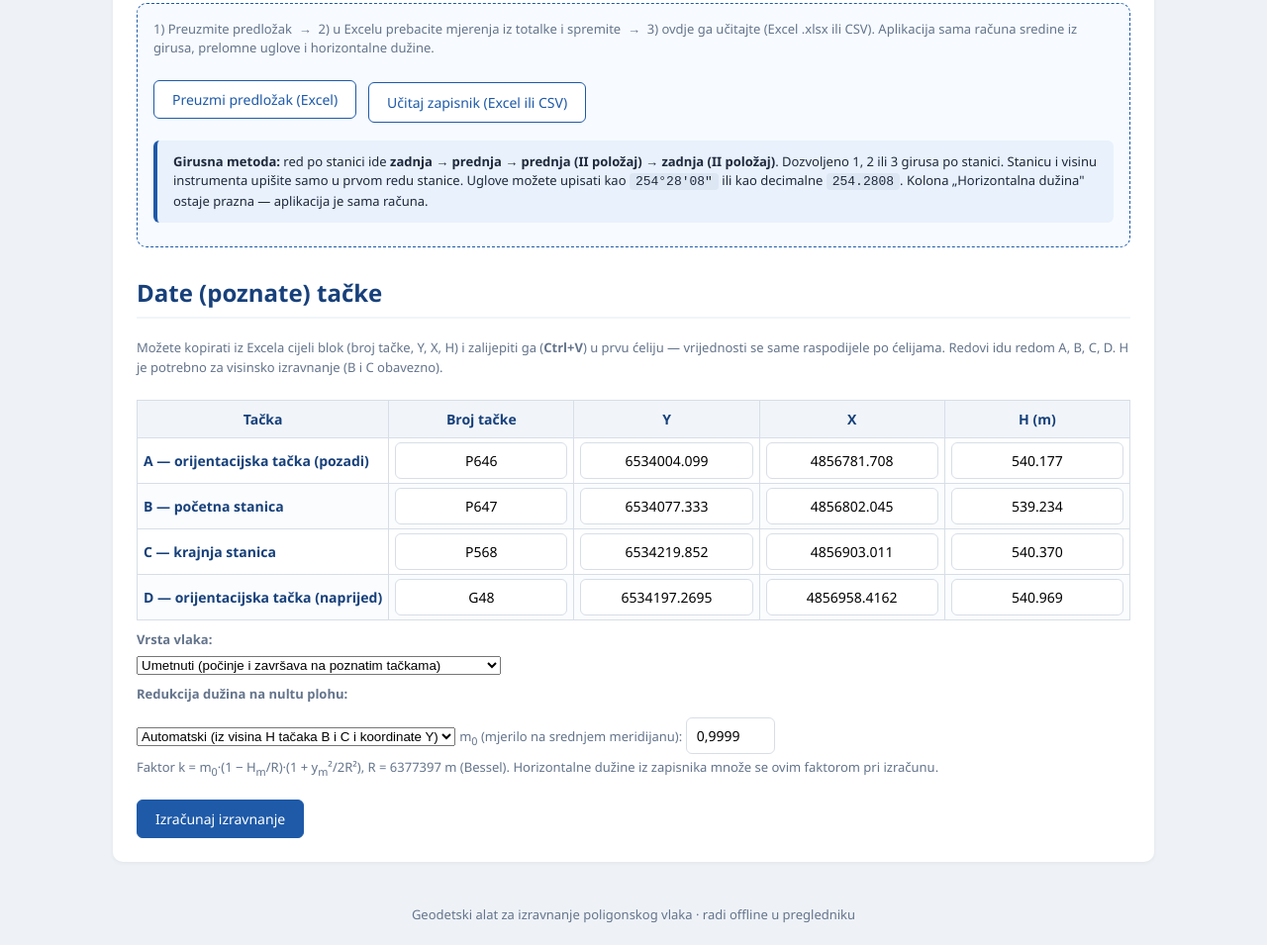
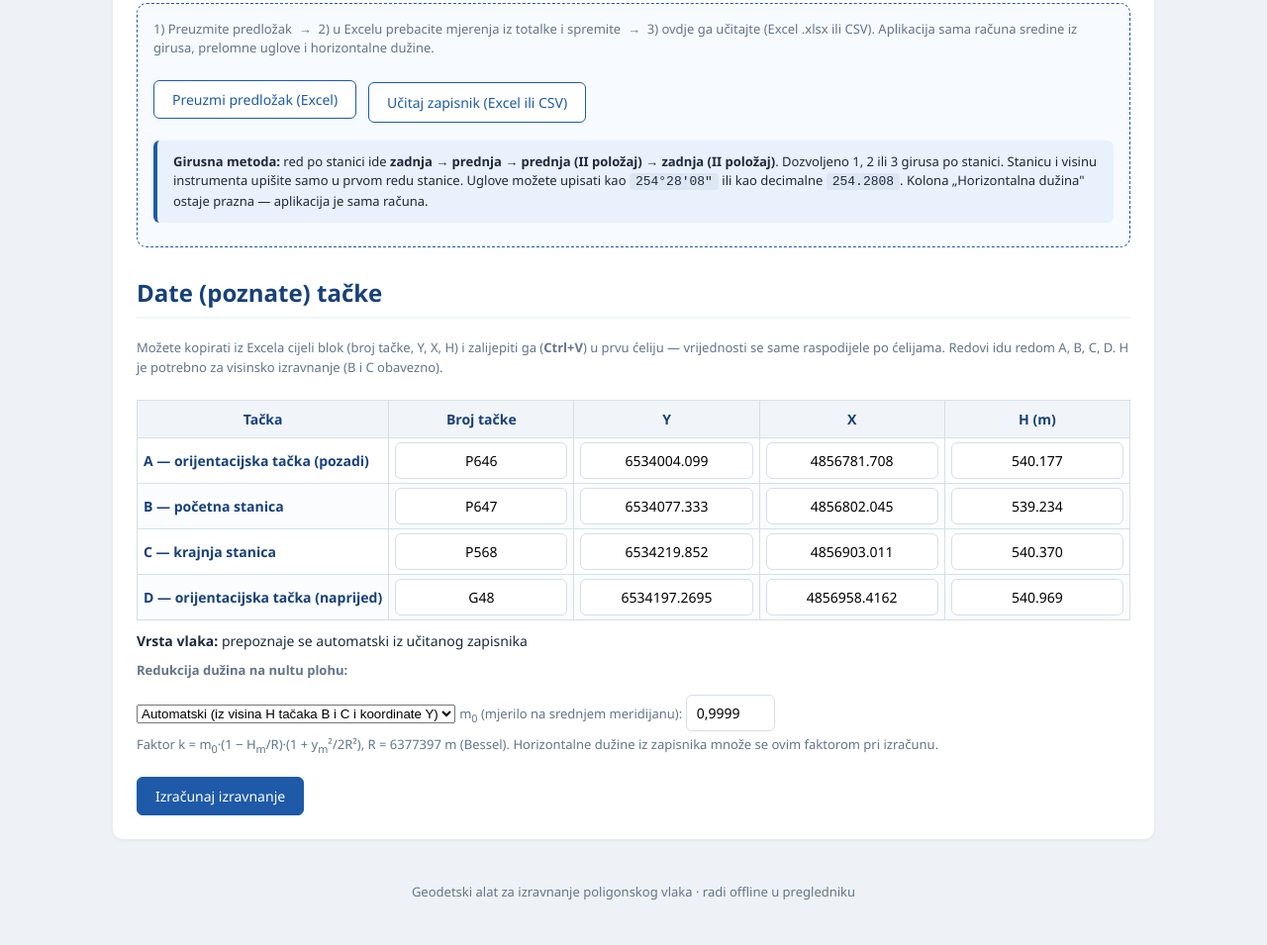
Before and after one commit to Edis199/Poligonski-vlak, a plain HTML site: page poligon-app/index.html in a window 1280 px wide. Shown: the part 348-1303 px from the top of the page at 99% size. After the commit the page ends 1279 px from the top, so only its background shows below. Drawn offline with Linux system fonts and the light colour scheme.

Commit message:
Vrsta vlaka se prepoznaje automatski (bez ručnog odabira)

```diff
--- a/poligon-app/app.js
+++ b/poligon-app/app.js
@@ -124,9 +124,12 @@ function primijeniVrstu() {
     const tr = document.getElementById(k + "_naziv").closest("tr");
     if (tr) tr.style.display = v === "slijepi" ? "none" : "";
   });
+  document.getElementById("vrstaTekst").textContent = ucitaneStanice
+    ? { umetnuti: "UMETNUTI (prepoznat iz zapisnika)", zatvoreni: "ZATVORENI (prepoznat iz zapisnika)", slijepi: "SLIJEPI (prepoznat iz zapisnika)" }[v]
+    : "prepoznaje se automatski iz učitanog zapisnika";
   document.getElementById("napomenaVrste").textContent = v === "slijepi"
-    ? "Slijepi vlak: unesite koordinate i visinu za A (orijentacija) i B (početna stanica). Nema uglovnog ni linearnog odstupanja ni popravki."
-    : "";
+    ? "Unesite koordinate i visinu za A (orijentacija) i B (početna stanica). Nema uglovnog ni linearnog odstupanja ni popravki."
+    : v === "zatvoreni" ? "Unesite koordinate i visinu za A i B (C = B, D = A)." : "";
   if (v === "slijepi") {
     document.getElementById("redukcijaNacin").value = "nema";
     osvjeziPoljaRedukcije();
--- a/poligon-app/index.html
+++ b/poligon-app/index.html
@@ -110,13 +110,14 @@
     </div>
 
     <div class="zatvoreni-vlak">
-      <label for="vrstaVlaka"><b>Vrsta vlaka:</b></label>
-      <select id="vrstaVlaka">
-        <option value="umetnuti" selected>Umetnuti (počinje i završava na poznatim tačkama)</option>
-        <option value="zatvoreni">Zatvoreni (C = B, D = A)</option>
-        <option value="slijepi">Slijepi (počinje na poznatoj tački, ne završava na poznatoj)</option>
+      <b>Vrsta vlaka:</b> <span id="vrstaTekst">prepoznaje se automatski iz učitanog zapisnika</span>
+      <select id="vrstaVlaka" style="display:none" aria-hidden="true">
+        <option value="umetnuti" selected>Umetnuti</option>
+        <option value="zatvoreni">Zatvoreni</option>
+        <option value="slijepi">Slijepi</option>
       </select>
       <div class="napomena" id="napomenaVrste"></div>
+    </div>
     </div>
 
     <div class="redukcija-blok">
```
